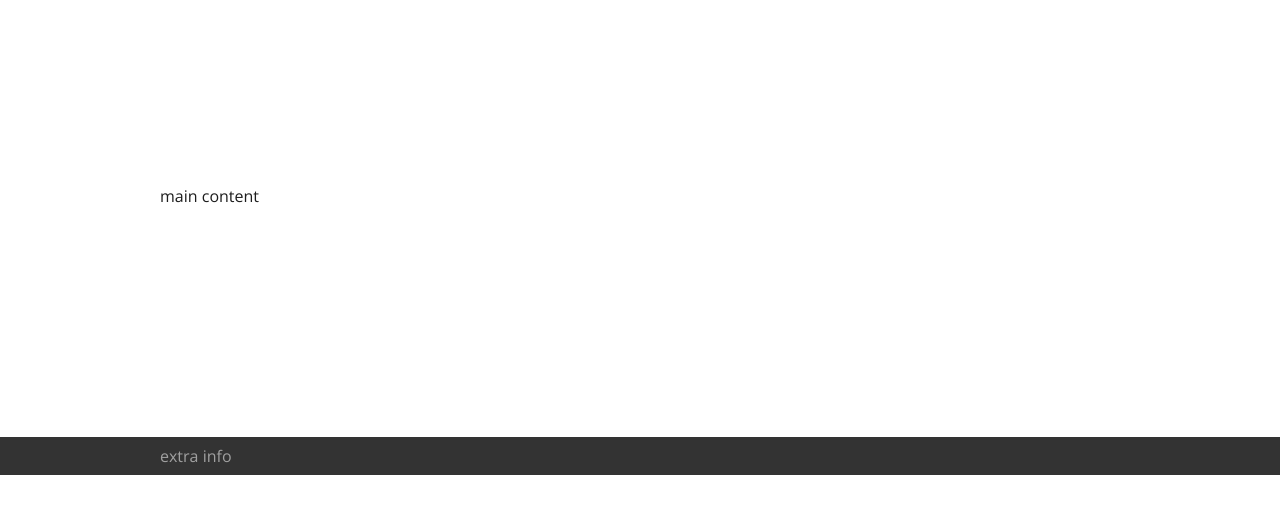
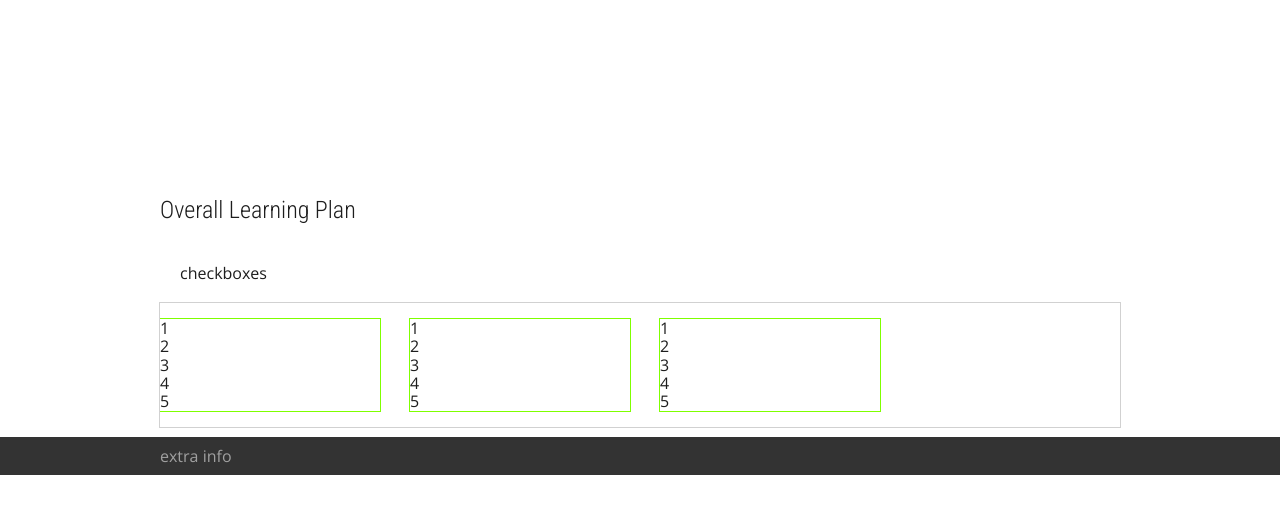
Before and after one commit to nadya-wyn/digitalreallife, a website: page src/index.html in a window 1280 px wide. Shown: the part 84-598 px from the top of the page. Drawn offline with nearby package versions, Linux system fonts and the light colour scheme; files that its build step writes are made by us from their sources.

Commit message:
Added base for Dashboard

```diff
--- a/src/index.html
+++ b/src/index.html
@@ -42,7 +42,39 @@
 	</header>
 	<main class="main">
 		<div class="container">
-			main content
+			<!-- LEARNING DASHBOARD -->
+			<section class="dashboard">
+				<h2>Overall Learning Plan</h2>
+
+				<div class="dashboard__filters">
+					checkboxes
+				</div>
+				<div class="dashboard__catview">
+					<ul class="dashboard__list">
+						<li>1</li>
+						<li>2</li>
+						<li>3</li>
+						<li>4</li>
+						<li>5</li>
+					</ul>
+					<ul class="dashboard__list">
+						<li>1</li>
+						<li>2</li>
+						<li>3</li>
+						<li>4</li>
+						<li>5</li>
+					</ul>
+					<ul class="dashboard__list">
+						<li>1</li>
+						<li>2</li>
+						<li>3</li>
+						<li>4</li>
+						<li>5</li>
+					</ul>
+				</div>
+
+			</section>
+			<!-- End: LEARNING DASHBOARD -->
 		</div>
 	</main>
 	<footer class="footer">
--- /dev/null
+++ b/src/sass/blocks/_dashboard.scss
@@ -0,0 +1,21 @@
+.dashboard {
+	&__filters {
+		padding: 20px;
+	}
+
+	&__catview {
+		outline: 1px solid rgb(209, 209, 209);
+
+		display: flex;
+		flex-wrap: nowrap;
+
+		overflow-x: scroll;
+	}
+
+	&__list {
+		@include reset-list;
+		min-width: 220px;
+		margin-right: 30px;
+		outline: 1px solid chartreuse;
+	}
+}
--- a/src/sass/blocks/_main.scss
+++ b/src/sass/blocks/_main.scss
@@ -1,5 +1,5 @@
 .main {
-	margin-top: 180px;
+	margin-top: 170px;
 	min-height: 260px;
 
 	&__article-list {
--- a/src/sass/style.scss
+++ b/src/sass/style.scss
@@ -71,6 +71,7 @@ a {
 @import "blocks/header";
 @import "blocks/menu";
 @import "blocks/main";
+@import "blocks/dashboard";
 @import "blocks/footer";
 @import "blocks/buttons";
 
```
Also changed, not shown: dist/css/style.min.css, dist/index.html.
